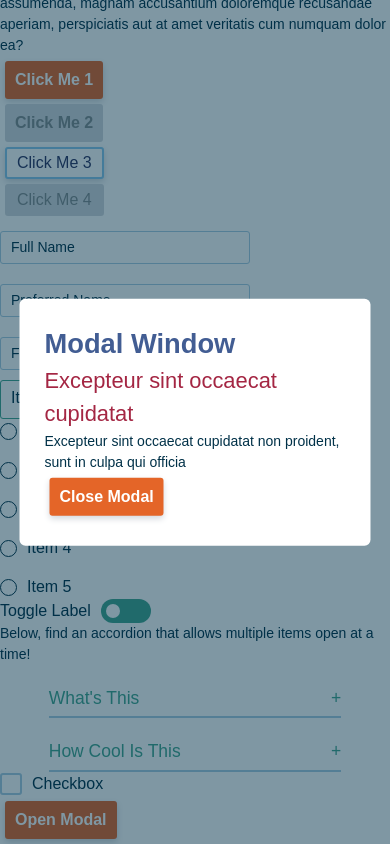
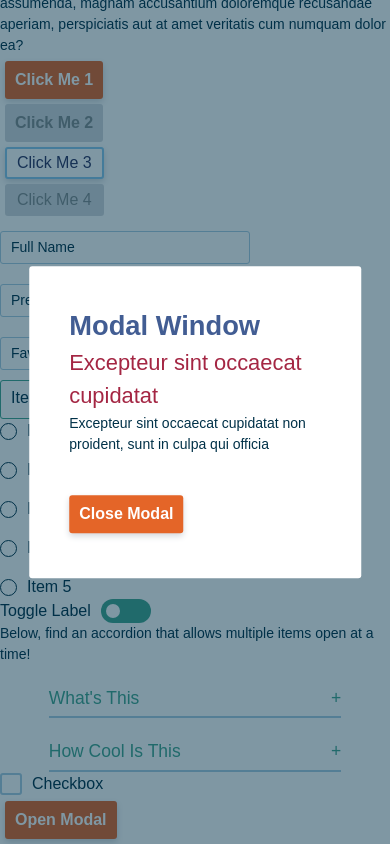
Before and after one commit to BrattyShiba/next-nvisia-ds, a Next.js app: page / in a window 390 px wide. Both pictures are taken after a click on the button "Open Modal". Shown: the part 334-1178 px from the top of the page. Built offline with nearby package versions, Linux system fonts and the light colour scheme; a web font is replaced by a local one.

Commit message:
fixed button issue, modal finished, updated media query tokens

```diff
--- a/src/components/Button.tsx
+++ b/src/components/Button.tsx
@@ -8,7 +8,7 @@ interface ButtonProps {
   label: string;
   mode?: "primary" | "secondary";
   name?: string;
-  onClick?(): () => {};
+  onClickEvent?(): () => {};
 }
 
 export const Button = ({
@@ -17,13 +17,13 @@ export const Button = ({
   label,
   mode = "primary",
   name,
-  onClick,
+  onClickEvent,
   ...props
 }: ButtonProps) => {
   function handleClick() {
     // any handling we want to do?
-    if (onClick) {
-      onClick();
+    if (onClickEvent) {
+      onClickEvent();
     }
   }
 
--- a/src/components/Modal.tsx
+++ b/src/components/Modal.tsx
@@ -25,6 +25,7 @@ const Modal = ({
           name={name}
           mode={mode}
           disabled={disabled}
+          type="button"
         />
       </Dialog.Trigger>
       <Dialog.Portal className="modal">
@@ -49,9 +50,9 @@ export const ModalContent = ({
   ...props
 }: PropsWithChildren<ModalContentProps>) => {
   return (
-    <Dialog.Content className="modal-content">
+    <Dialog.Content className="modal-content" data-theme="light-theme">
       {children}
-      <Dialog.Close>
+      <Dialog.Close className="modal-close">
         <Button label={closeModal} name={name} mode={mode} />
       </Dialog.Close>
     </Dialog.Content>
--- a/src/styles/css/_variables.css
+++ b/src/styles/css/_variables.css
@@ -1,6 +1,6 @@
 /**
  * Do not edit directly
- * Generated on Thu, 01 Dec 2022 05:18:51 GMT
+ * Generated on Fri, 02 Dec 2022 03:49:59 GMT
  */
 
 :root {
@@ -70,11 +70,11 @@
   --nv-font-weight-medium: 600;
   --nv-font-weight-regular: 500;
   --nv-font-weight-light: 200;
-  --nv-media-query-small-screen: 'only screen and (min-width: 767px)';
-  --nv-media-query-medium-screen: 'only screen and (min-width: 768px)';
-  --nv-media-query-large-screen: 'only screen and (min-width: 1025px)';
-  --nv-media-query-x-large-screen: 'only screen and (min-width: 1200px)';
-  --nv-media-query-xx-large-screen: 'only screen and (min-width: 1400px)';
+  --nv-media-query-small-screen: '767px';
+  --nv-media-query-medium-screen: '768px';
+  --nv-media-query-large-screen: '1025px';
+  --nv-media-query-x-large-screen: '1200px';
+  --nv-media-query-xx-large-screen: '1400px';
   --nv-radii-none: 0;
   --nv-radii-base: 3px 3px 3px 3px;
 }
--- a/src/styles/scss/modal.scss
+++ b/src/styles/scss/modal.scss
@@ -16,20 +16,27 @@
     animation: overlayShow 150ms cubic-bezier(0.16, 1, 0.3, 1);
   }
   &-content {
-    background-color: white;
-    border-radius: 6px;
+    background-color: var(--nv-background-color-light);
+    border-radius: var(--nv-radii-base);
     position: fixed;
     top: 50%;
     left: 50%;
     transform: translate(-50%, -50%);
     width: 90vw;
-    max-width: 450px;
+    max-width: min(85vw, 600px);
     max-height: 85vh;
-    padding: 25px;
+    padding: 40px;
     animation: contentShow 150ms cubic-bezier(0.16, 1, 0.3, 1);
+    @media (min-width: var(--nv-media-query-medium-screen)) {
+      max-width: min(60vw, 600px);
+    }
     &:focus {
       outline: none;
     }
+  }
+  &-close {
+    margin-block-start: 35px;
+    margin-inline-start: -5px;
   }
 }
 @keyframes overlayShow {
```
Also changed, not shown: src/styles/tokens/media-queries/queries.json (+5 -5 lines).
